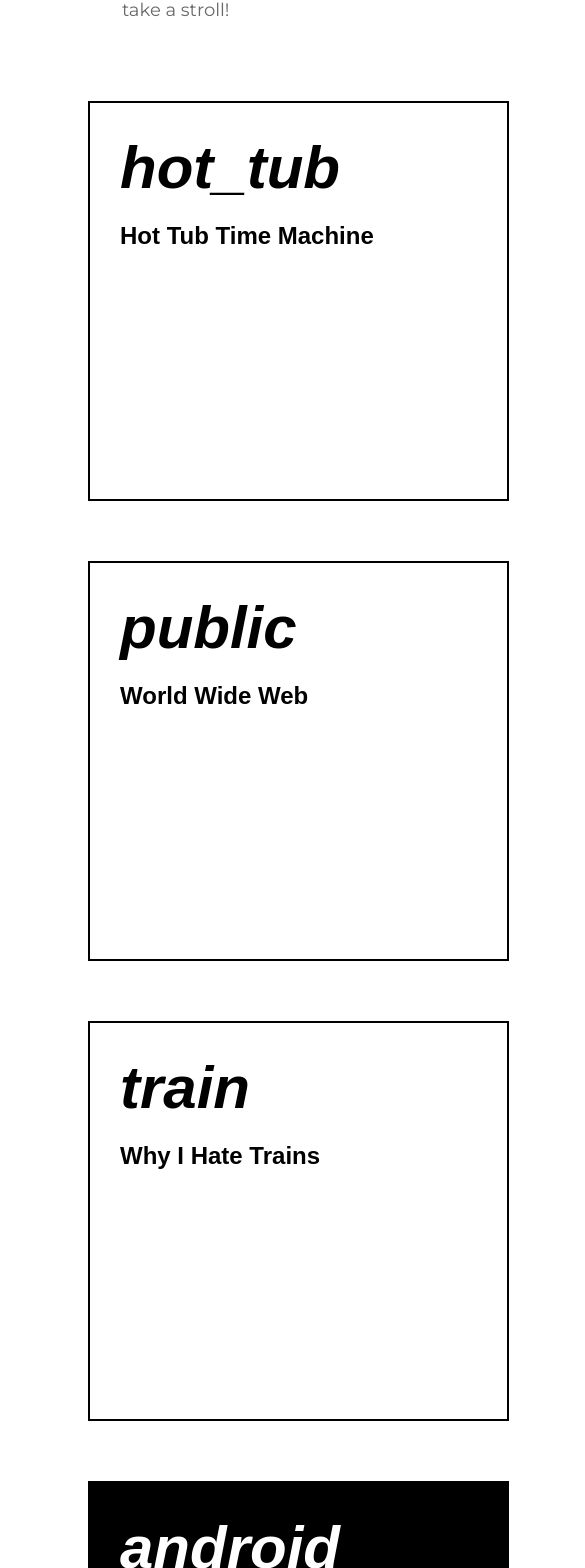
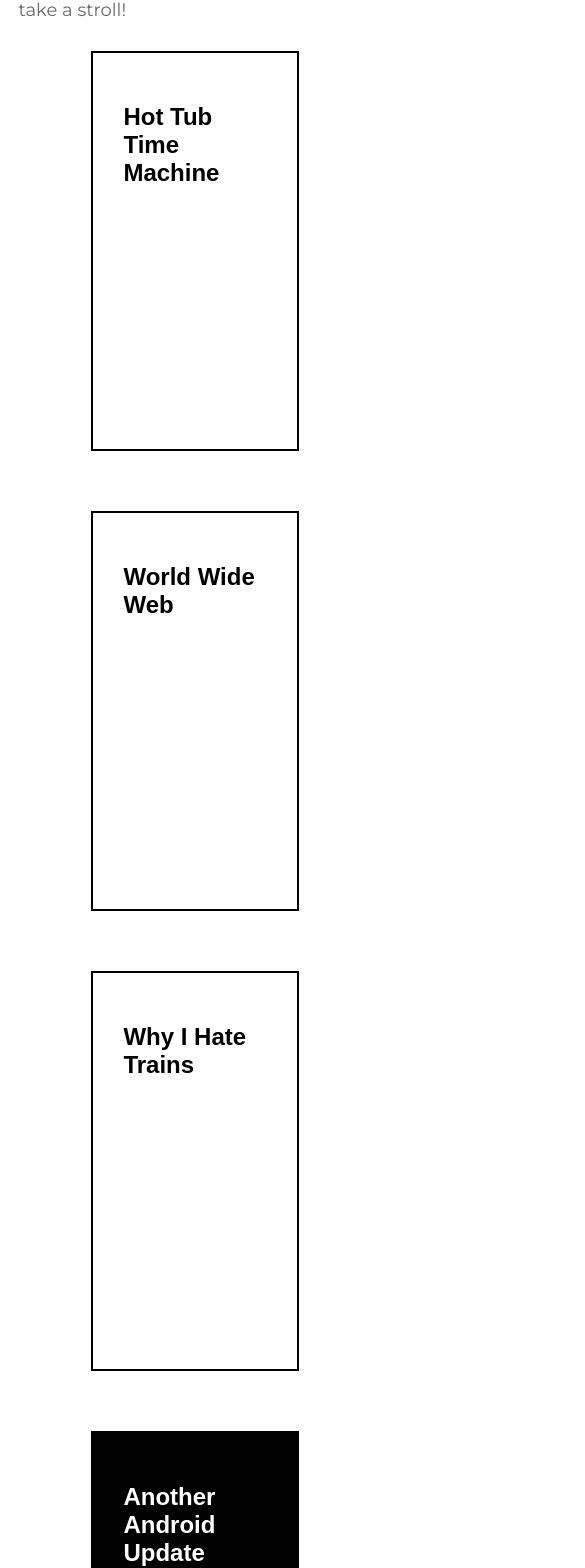
Before and after one commit to tillstuder/personal-webpage, an Angular app: page /home in a window 390 px wide. Shown: the part 237-1805 px from the top of the page, 585 px wide, since content can reach past the window. Built offline with nearby package versions, Linux system fonts and the light colour scheme.

Commit message:
should look better on mobile

```diff
--- a/src/app/project-cards/project-cards.component.html
+++ b/src/app/project-cards/project-cards.component.html
@@ -2,7 +2,7 @@
     <div class="card-container">
         <div class="card">
             <a href="hottub">
-                <div class="card--display"><i class="material-icons">hot_tub</i>
+                <div class="card--display">
                     <h2>Hot Tub Time Machine</h2>
                 </div>
                 <div class="card--hover">
@@ -20,7 +20,7 @@
     <div class="card-container">
         <div class="card">
             <a href="worldweb">
-                <div class="card--display"><i class="material-icons">public</i>
+                <div class="card--display">
                     <h2>World Wide Web</h2>
                 </div>
                 <div class="card--hover">
@@ -38,7 +38,7 @@
     <div class="card-container">
         <div class="card">
             <a href="trainthings">
-                <div class="card--display"><i class="material-icons">train</i>
+                <div class="card--display">
                     <h2>Why I Hate Trains</h2>
                 </div>
                 <div class="card--hover">
@@ -56,7 +56,7 @@
     <div class="card-container">
         <div class="card card--dark">
             <a href="androidupdate">
-                <div class="card--display"><i class="material-icons">android</i>
+                <div class="card--display">
                     <h2>Another Android Update</h2>
                 </div>
                 <div class="card--hover">
@@ -74,7 +74,7 @@
     <div class="card-container">
         <div class="card card--dark">
             <a href="phonesoff">
-                <div class="card--display"><i class="material-icons">ring_volume</i>
+                <div class="card--display">
                     <h2>Why Phones Are So Loud</h2>
                 </div>
                 <div class="card--hover">
--- a/src/app/project-cards/project-cards.component.scss
+++ b/src/app/project-cards/project-cards.component.scss
@@ -2,7 +2,6 @@
 $darkhighlight: #fde74c;
 
 .wrapper {
-  padding: 50px;
   display: flex;
   flex-flow: wrap;
   font-family: "Ubuntu", sans-serif;
@@ -18,8 +17,8 @@
 
   .card {
     font-weight: bold;
+    width: 100%;
     position: relative;
-    width: 100%;
 
     a {
       padding: 30px;
```
